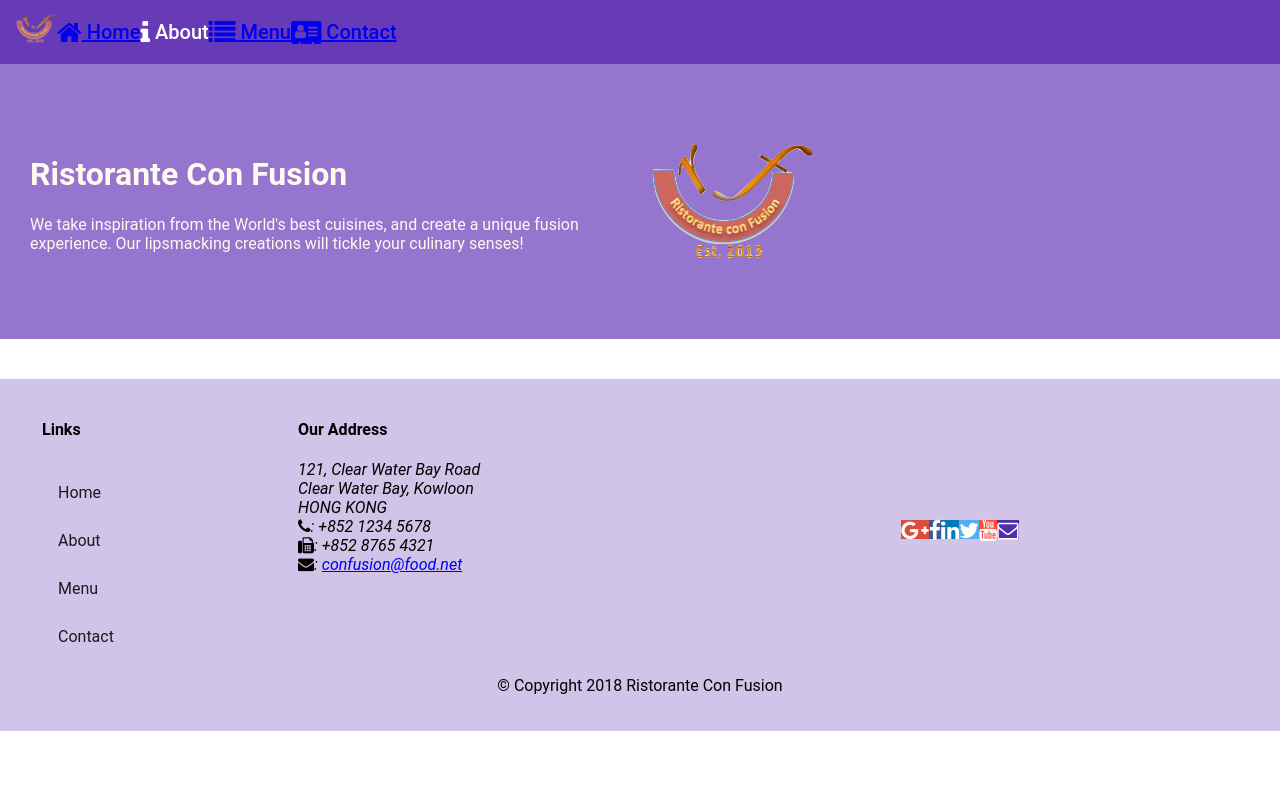
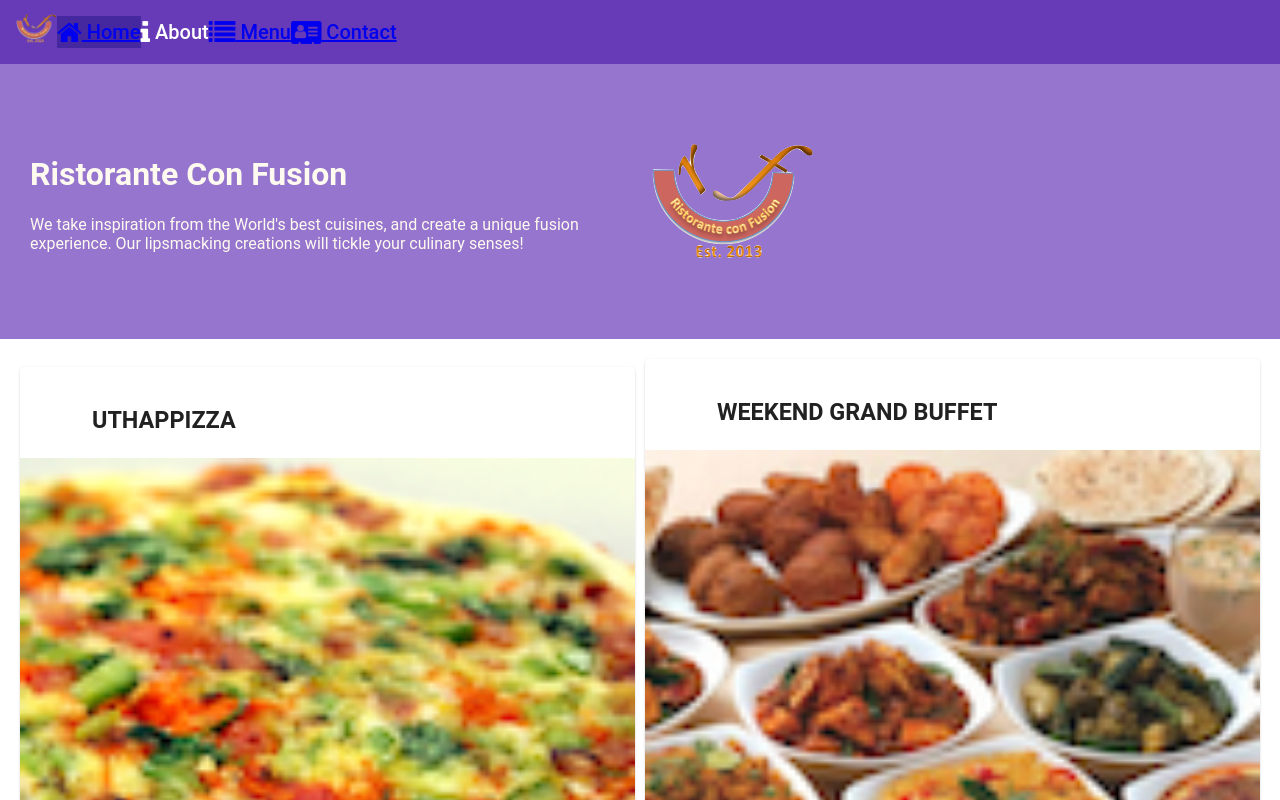
Before and after one commit to niroshan123/Coursera-Angular, an Angular app: page /home in a window 1280 px wide. Shown: the top 800 px of the page. Built offline with nearby package versions, Linux system fonts and the light colour scheme.

Commit message:
not done

```diff
--- a/src/app/app-routing/routes.ts
+++ b/src/app/app-routing/routes.ts
@@ -9,6 +9,9 @@ import { ContactComponent } from '../contact/contact.component';
 export const routes: Routes=[
     {path: 'home', component: HomeComponent},
     {path: 'menu', component: MenuComponent},
+    { path: 'dishdetail/:id', component: DishdetailComponent },
+
     {path: 'contactus', component: ContactComponent},
     {path: '', redirectTo:'/home',pathMatch:'full'},
+
 ]
--- a/src/app/dishdetail/dishdetail.component.ts
+++ b/src/app/dishdetail/dishdetail.component.ts
@@ -1,6 +1,9 @@
 import { Component, OnInit, Input } from '@angular/core';
 import { Dish } from '../shared/dish';
+import { DishService } from '../services/dish.service';
 
+import { Params, ActivatedRoute } from '@angular/router';
+import { Location } from '@angular/common';
 
 
 @Component({
@@ -10,13 +13,20 @@ import { Dish } from '../shared/dish';
 })
 export class DishdetailComponent implements OnInit {
 
-  @Input()
   dish: Dish;
 
-  constructor() { }
+  constructor(private dishservice: DishService,
+    private route: ActivatedRoute,
+    private location: Location) { }
 
-  ngOnInit() {
-  }
+    ngOnInit() {
+      const id = +this.route.snapshot.params['id'];
+       this.dish = this.dishservice.getDish(id);
+    }
+
+    goBack(): void {
+      this.location.back();
+    }
 
 
 
--- a/src/app/header/header.component.html
+++ b/src/app/header/header.component.html
@@ -1,9 +1,9 @@
 <mat-toolbar color="primary">
   <span><img src="/assets/images/logo.png" height=30 width=41></span>
-  <a mat-button routerLink='/home'><span class="fa fa-home fa-lg"></span> Home</a>
+  <a mat-button routerLink='/home' routerLinkActive="active"><span class="fa fa-home fa-lg"></span> Home</a>
   <a mat-button><span class="fa fa-info fa-lg"></span> About</a>
-  <a mat-button routerLink='/menu'><span class="fa fa-list fa-lg"></span> Menu</a>
-  <a mat-button routerLink='/contactus'><span class="fa fa-address-card fa-lg"></span> Contact</a>
+  <a mat-button routerLink='/menu' routerLinkActive="active"><span class="fa fa-list fa-lg"></span> Menu</a>
+  <a mat-button routerLink='/contactus' routerLinkActive="active"><span class="fa fa-address-card fa-lg"></span> Contact</a>
 </mat-toolbar>
 
 <div class="container jumbotron"
--- a/src/app/home/home.component.ts
+++ b/src/app/home/home.component.ts
@@ -1,5 +1,8 @@
 import { Component, OnInit } from '@angular/core';
-
+import { Dish } from '../shared/dish';
+import { DishService } from '../services/dish.service';
+import { Promotion } from '../shared/promotion';
+import { PromotionService } from '../services/promotion.service';
 @Component({
   selector: 'app-home',
   templateUrl: './home.component.html',
@@ -7,9 +10,13 @@ import { Component, OnInit } from '@angular/core';
 })
 export class HomeComponent implements OnInit {
 
-  constructor() { }
+  dish: Dish;
+  promotion: Promotion;
+  constructor(private dishservice: DishService, private promotionService:PromotionService) { }
 
   ngOnInit() {
+    this.dish = this.dishservice.getFeaturedDish();
+    this.promotion = this.promotionService.getFeaturedPromotion();
   }
 
 }
--- a/src/app/menu/menu.component.html
+++ b/src/app/menu/menu.component.html
@@ -10,15 +10,13 @@
 
 <div fxFlex>
   <mat-grid-list cols="2" rowHeight="200px">
-    <mat-grid-tile *ngFor="let dish of dishes"(click) = "onSelect(dish)">
-      <img height="200px" src={{dish.image}} alt={{dish.name}}>
+    <mat-grid-tile *ngFor="let dish of dishes" [routerLink]="['/dishdetail', dish.id]">      <img height="200px" src={{dish.image}} alt={{dish.name}}>
    <mat-grid-tile-footer>
     <h1 matLine> {{dish.name | uppercase }} </h1>
    </mat-grid-tile-footer>
     </mat-grid-tile>
   </mat-grid-list>
 </div>
-<app-dishdetail [dish] = "selectedDish"></app-dishdetail>
 <!-- <div fxFlex *ngIf="selectedDish">
   <mat-card>
     <mat-card-header>
--- a/src/app/services/dish.service.ts
+++ b/src/app/services/dish.service.ts
@@ -13,11 +13,11 @@ getDishes(): Dish[]{
 return DISHES;
 }
 
-getDish(id: string): Dish{
+getDish(id): Dish{
   return DISHES.filter((dish)=>(dish.id===id)) [0];
   }
 
-  getFeaturedDish(id: string): Dish{
+  getFeaturedDish(): Dish{
     return DISHES.filter((dish)=>(dish.featured)) [0];
     }
 
--- a/src/styles.scss
+++ b/src/styles.scss
@@ -47,3 +47,9 @@ $divider-color:        #BDBDBD;
 .flex-spacer {
   flex: 1 1 auto;
 }
+
+$background-moredark: #4527A0;
+
+.active {
+    background: $background-moredark;
+}
```
